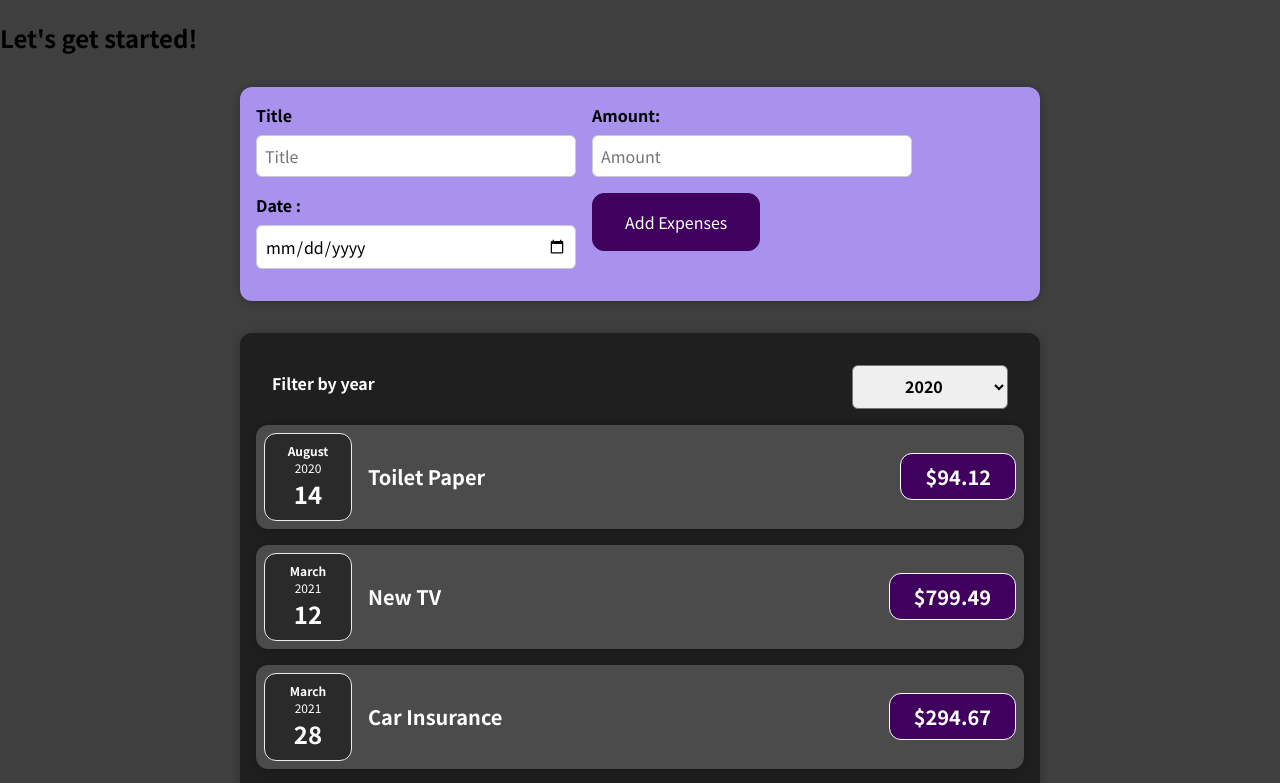
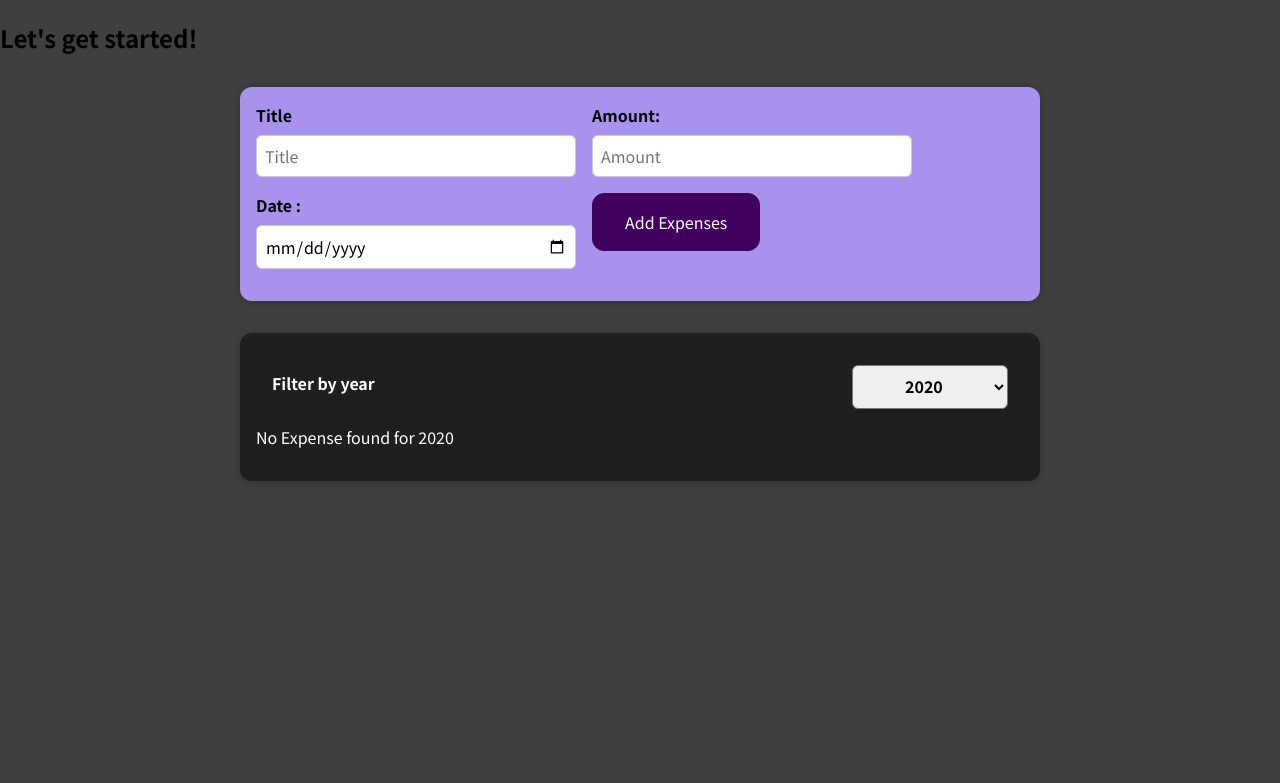
Before and after one commit to hasannhameed/ExpenseTracker, a React (Create React App) app: page / in a window 1280 px wide. Shown: the top 783 px of the page. Built offline with nearby package versions, Linux system fonts and the light colour scheme.

Commit message:
filter Expense by year added

```diff
--- a/src/App.js
+++ b/src/App.js
@@ -5,10 +5,10 @@ import NewExpenses from './components/NewExpenses/NewExpenses';
 
 const DUMMY_EXPENSES = [
 
-  { id: 'e1',title: 'Toilet Paper',amount: 94.12,date: new Date(2020, 7, 14) },
+  { id: 'e1',title: 'Toilet Paper',amount: 94.12,date: new Date(2021, 7, 14) },
   { id: 'e2', title: 'New TV', amount: 799.49, date: new Date(2021, 2, 12)  },
-  { id: 'e3',title: 'Car Insurance',amount: 294.67,date: new Date(2021, 2, 28) },
-  { id: 'e4',title: 'New Desk (Wooden)',amount: 450,date: new Date(2021, 5, 12) },
+  { id: 'e3',title: 'Car Insurance',amount: 294.67,date: new Date(2019, 2, 28) },
+  { id: 'e4',title: 'New Desk (Wooden)',amount: 450,date: new Date(2022, 5, 12) },
 ];
 
 const App = () => {
--- a/src/components/Expenses/Expenses.js
+++ b/src/components/Expenses/Expenses.js
@@ -13,17 +13,21 @@ const Expenses = (props) => {
     console.log(year);
 
   }
+
+  const filterExpense = props.items.filter(expense=>{
+    return expense.date.getFullYear().toString() === filterYear});
   return (
     <Card className="expenses">
       <ExpenseFilter filterYear={filterYear} onfilterYearHandler={filterYearHandler} />
-      {
-        props.items.map(expenses=><ExpenseItem
+      { filterExpense.length > 0 ?(filterExpense.map(expenses=><ExpenseItem
         key={expenses.id}
         title={expenses.title}
         amount={expenses.amount}
         date={expenses.date}
 
-        />)
+        />)):(
+          <p>No Expense found for {filterYear} </p>
+        )
       }
     </Card>
   );
--- a/src/components/NewExpenses/ExpensesForm.js
+++ b/src/components/NewExpenses/ExpensesForm.js
@@ -26,7 +26,7 @@ const ExpenseForm = (props) => {
         const userInput={
             title,
             amount,
-            date:new Date(),
+            date:new Date(date),
             id:Math.random().toString(),
         }
         setTitle('');
--- a/src/components/UI/Card.css
+++ b/src/components/UI/Card.css
@@ -1,4 +1,5 @@
 .card {
   border-radius: 12px;
   box-shadow: 0 1px 8px rgba(0, 0, 0, 0.25);
+  color: #fff;
 }
```
